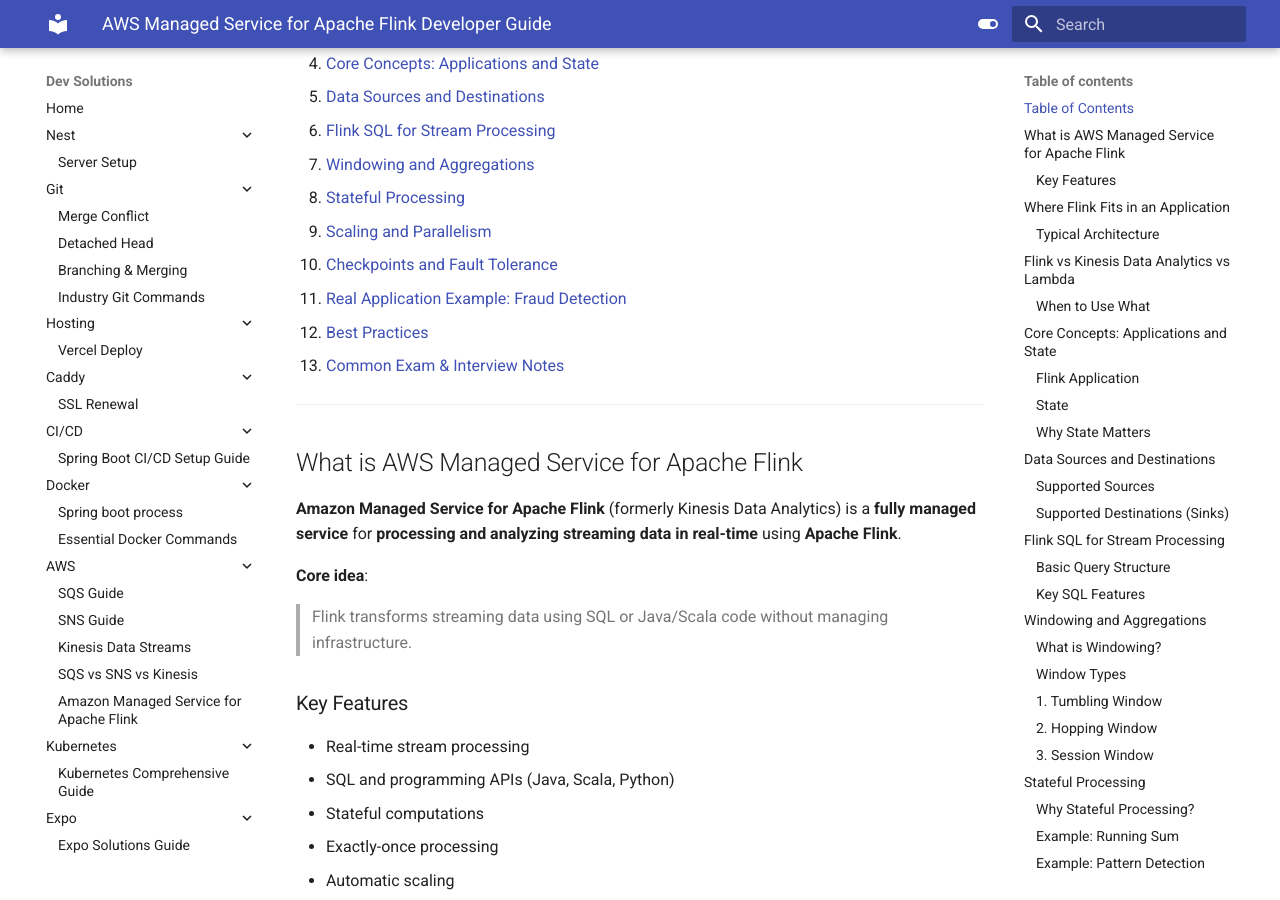
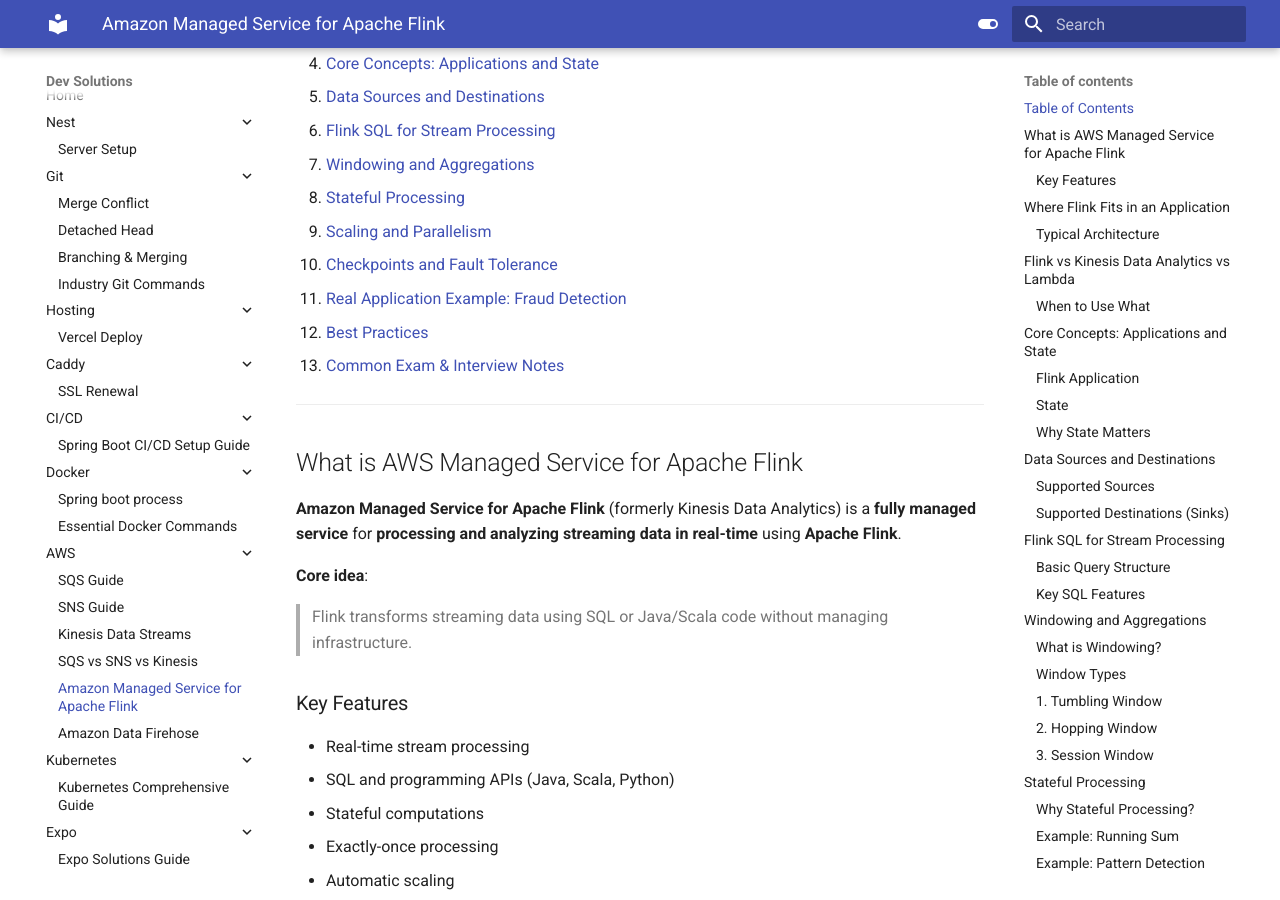
Before and after one commit to Orandian/dev-solutions, an MkDocs documentation site: the page built from docs/aws/aws-apache-flink.md, in a window 1280 px wide and 900 px high, scrolled down 465 px. Built offline with MkDocs 1.6.1 and Material for MkDocs 9.7.7, drawn with Linux system fonts in a browser that asks for light colours.

Commit message:
update menu

```diff
--- a/mkdocs.yaml
+++ b/mkdocs.yaml
@@ -48,7 +48,8 @@
       - SNS Guide: aws/aws-sns-guide.md
       - Kinesis Data Streams: aws/aws-kinesis-data-streams.md
       - SQS vs SNS vs Kinesis: aws/sqs-vs-sns-vs-kinesis.md
-      - Amazon Managed Service for Apache Flink: aws/aws-data-firehose.md
+      - Amazon Managed Service for Apache Flink: aws/aws-apache-flink.md
+      - Amazon Data Firehose: aws/aws-data-firehose.md
   - Kubernetes:
       - Kubernetes Comprehensive Guide: kubernetes/kubernetes_comprehensive_guide.md
   - Expo:
```
